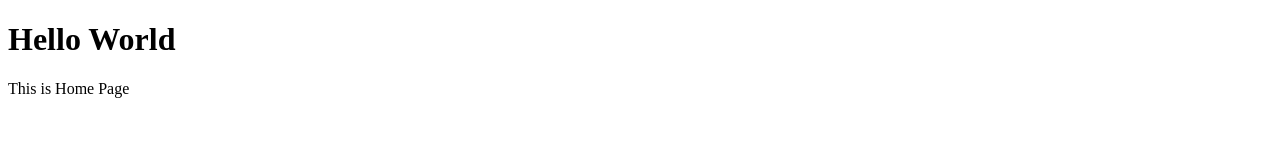
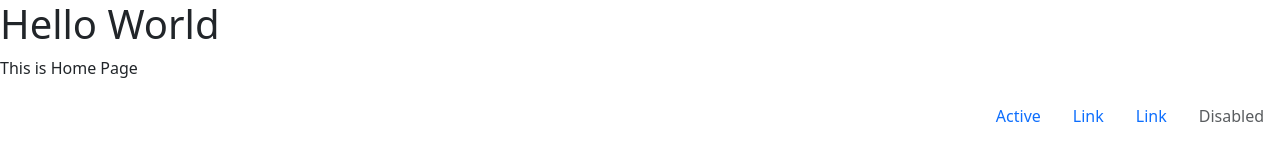
Before and after one commit to AONG44/learn-git, a plain HTML site: page index.html in a window 1280 px wide. Drawn offline with nearby package versions, Linux system fonts and the light colour scheme.

Commit message:
add some features

```diff
--- a/index.html
+++ b/index.html
@@ -4,9 +4,25 @@
     <meta charset="UTF-8">
     <meta name="viewport" content="width=device-width, initial-scale=1.0">
     <title>Learn GIT</title>
+    <link href="https://cdn.jsdelivr.net/npm/bootstrap@5.3.3/dist/css/bootstrap.min.css" rel="stylesheet" integrity="sha384-QWTKZyjpPEjISv5WaRU9OFeRpok6YctnYmDr5pNlyT2bRjXh0JMhjY6hW+ALEwIH" crossorigin="anonymous">
 </head>
 <body>
     <h1>Hello World</h1>
     <p>This is Home Page</p>
+    <ul class="nav justify-content-end">
+        <li class="nav-item">
+          <a class="nav-link active" aria-current="page" href="#">Active</a>
+        </li>
+        <li class="nav-item">
+          <a class="nav-link" href="#">Link</a>
+        </li>
+        <li class="nav-item">
+          <a class="nav-link" href="#">Link</a>
+        </li>
+        <li class="nav-item">
+          <a class="nav-link disabled" aria-disabled="true">Disabled</a>
+        </li>
+      </ul>
+    <script src="https://cdn.jsdelivr.net/npm/bootstrap@5.3.3/dist/js/bootstrap.bundle.min.js" integrity="sha384-YvpcrYf0tY3lHB60NNkmXc5s9fDVZLESaAA55NDzOxhy9GkcIdslK1eN7N6jIeHz" crossorigin="anonymous"></script>
 </body>
 </html>
```
